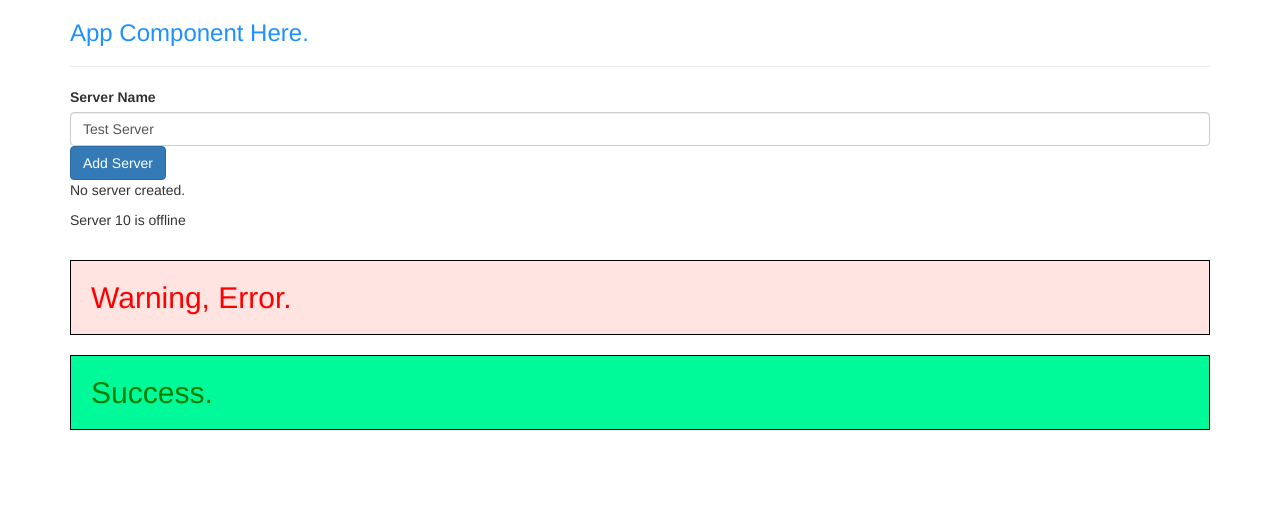
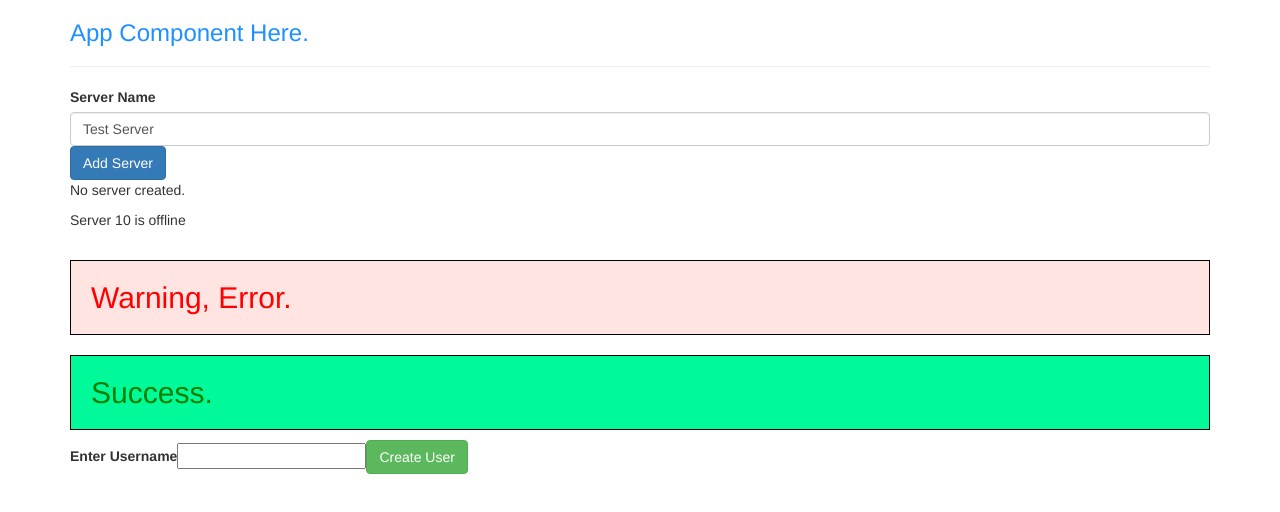
Before and after one commit to bowmancg/angular-intro, an Angular app: page / in a window 1280 px wide. Shown: the top 512 px of the page. Built offline with nearby package versions, Linux system fonts and the light colour scheme.

Commit message:
added username databinding

```diff
--- a/src/app/app.component.html
+++ b/src/app/app.component.html
@@ -1,5 +1,4 @@
 <body>
-
     <div class="container">
         <div class="row">
         <div class="col-xs-12">
@@ -19,4 +18,11 @@
         </div>
     </div>
 </div>
+<div class="container">
+    <div class="row">
+        <div class="col-xs-12">
+            <app-username></app-username>
+        </div>
+    </div>
+</div>
 </body>
--- a/src/app/app.module.ts
+++ b/src/app/app.module.ts
@@ -6,6 +6,7 @@ import { ServerComponent } from './server/server.component';
 import { ServersComponent } from './servers/servers.component';
 import { WarningAlertComponent } from './warning-alert/warning-alert.component';
 import { SuccessAlertComponent } from './success-alert/success-alert.component';
+import { UsernameComponentComponent } from './username-component/username-component.component';
 
 @NgModule({
   declarations: [
@@ -13,7 +14,8 @@ import { SuccessAlertComponent } from './success-alert/success-alert.component';
     ServerComponent,
     ServersComponent,
     WarningAlertComponent,
-    SuccessAlertComponent
+    SuccessAlertComponent,
+    UsernameComponentComponent
   ],
   imports: [
     BrowserModule,
--- /dev/null
+++ b/src/app/username-component/username-component.component.html
@@ -0,0 +1,5 @@
+<label>Enter Username</label>
+<input type="text" [(ngModel)]="username">
+
+<button [disabled]="!allowNewUsername" class="btn btn-success" (click)="onCreateUsername()">Create User</button>
+<p>{{usernameStatus}}</p>
--- /dev/null
+++ b/src/app/username-component/username-component.component.ts
@@ -0,0 +1,29 @@
+import { Component, OnInit } from '@angular/core';
+
+@Component({
+  selector: 'app-username',
+  templateUrl: './username-component.component.html',
+  styleUrls: ['./username-component.component.css']
+})
+export class UsernameComponentComponent implements OnInit {
+  allowNewUsername: boolean = false
+  usernameStatus: string = ''
+  usernameId: string = Math.random().toString()
+  username: string = ''
+
+  constructor() {
+    setTimeout(() => {
+      this.allowNewUsername = true
+    }, 2000);
+  }
+
+  ngOnInit(): void {}
+
+  onCreateUsername() {
+    this.usernameStatus = this.username
+  }
+
+  onUpdateUsername(event: Event) {
+    this.username = (<HTMLInputElement>event.target).value
+  }
+}
```
Also changed, not shown: src/app/username-component/username-component.component.css (added).
